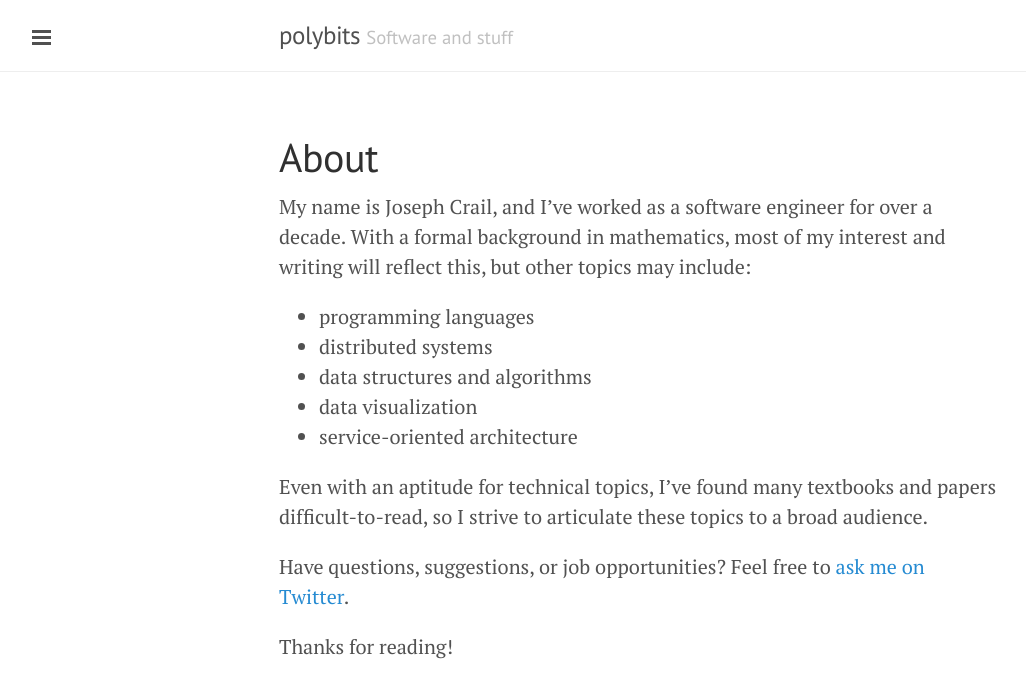
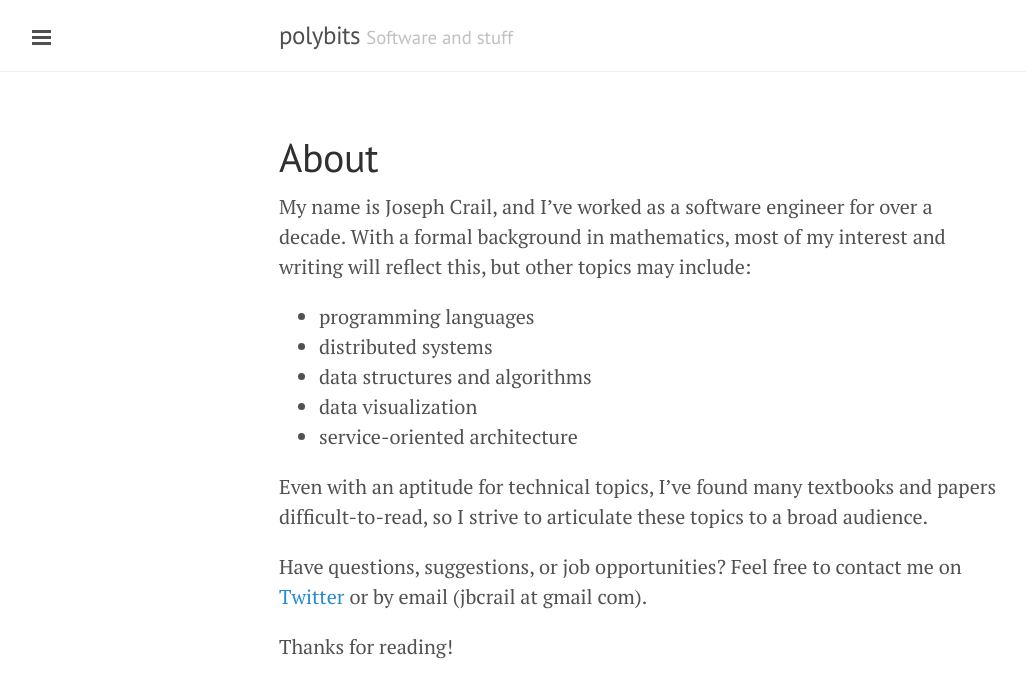
Before and after one commit to jbcrail/jbcrail.github.com, a Jekyll site: the page built from about.md, in a window 1280 px wide. Shown: the top 698 px of the page, without its empty margins (1-1027 px from the left). Built offline with Jekyll 4.4.1, drawn with Linux system fonts in a browser that asks for light colours; Markdown is read by kramdown in place of the engine named in the settings.

Commit message:
Update contact info.

```diff
--- a/about.md
+++ b/about.md
@@ -13,6 +13,6 @@ My name is Joseph Crail, and I've worked as a software engineer for over a decad
 
 Even with an aptitude for technical topics, I've found many textbooks and papers difficult-to-read, so I strive to articulate these topics to a broad audience.
 
-Have questions, suggestions, or job opportunities? Feel free to [ask me on Twitter](https://twitter.com/jbcrail).
+Have questions, suggestions, or job opportunities? Feel free to contact me on [Twitter](https://twitter.com/jbcrail) or by email (jbcrail at gmail com).
 
 Thanks for reading!
```
